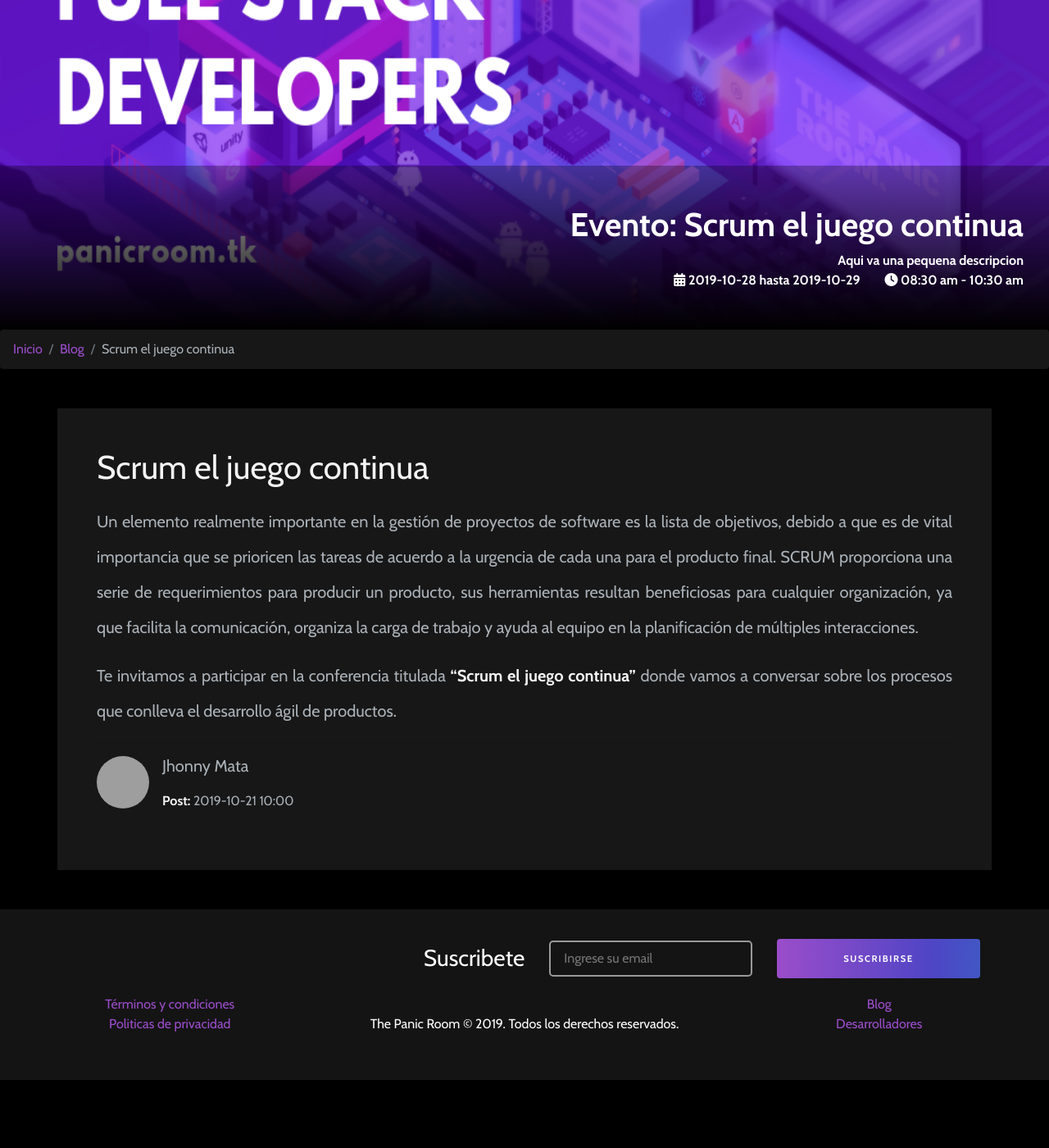
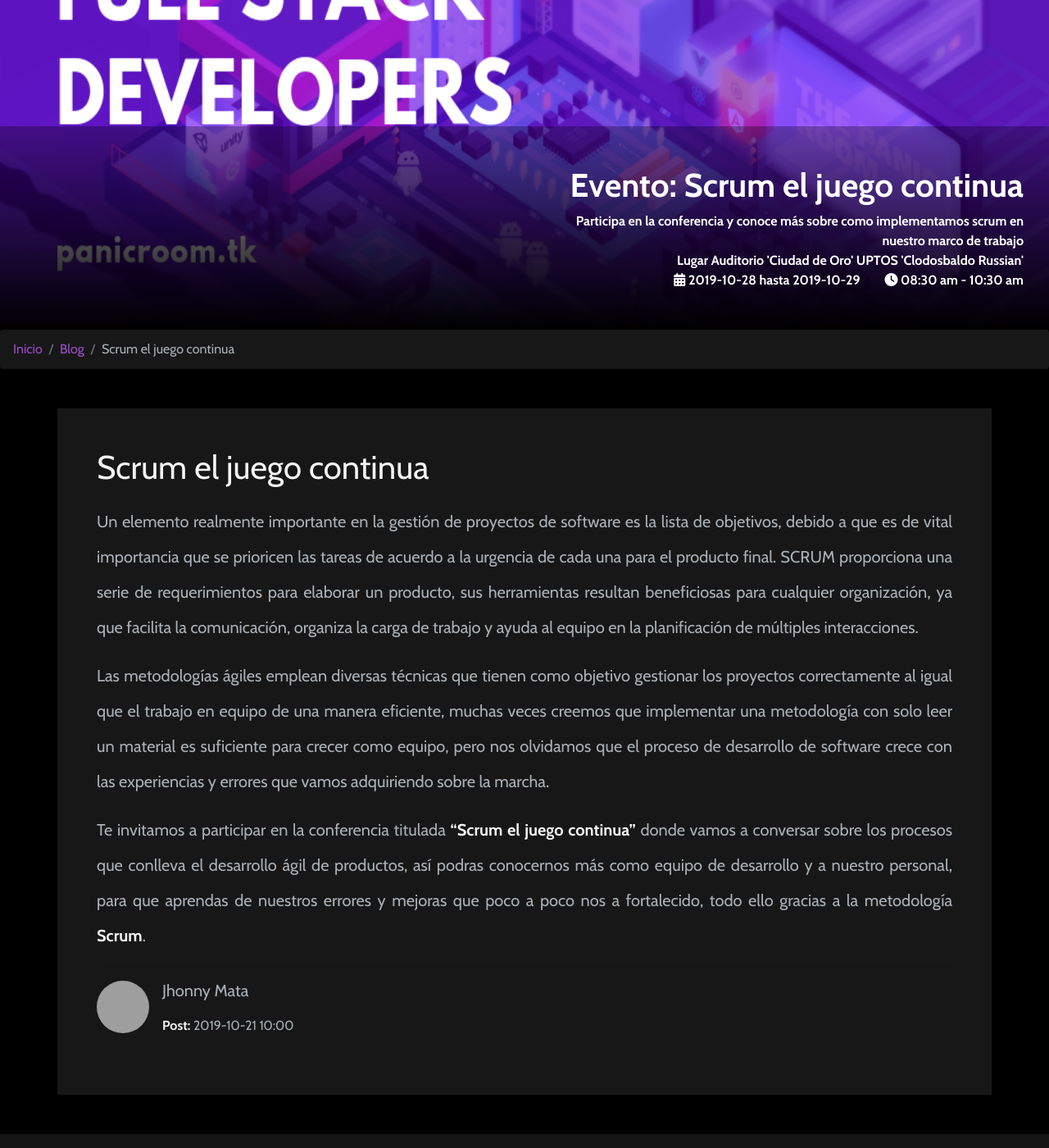
Before and after one commit to the-panic-room/the-panic-room, a Jekyll site: the page built from _posts/2019-10-21-scrum.md, in a window 1280 px wide and 1400 px high, scrolled down 348 px. Shown: the whole window at 82% size. Built offline with Jekyll 4.4.1, drawn with Linux system fonts in a browser that asks for light colours; nearby versions of some CDN libraries; before the commit the page ends 1665 px from its top, so only the background shows below that; grey boxes are pictures that could not be loaded.

Commit message:
agregado contenido post scrum

```diff
--- a/_layouts/post.html
+++ b/_layouts/post.html
@@ -9,6 +9,7 @@ layout: default
                 <div class="col-md-6">
                     <h1>{% if page.type == 'event' %}Evento: {% endif %}{{ page.cover_title | default:page.title }}</h1>
                     <p class="my-0">{{ page.summary }}</p>
+                    <p class="my-0">Lugar {{ page.place }}</p>
                     {% if page.type == 'event' %}
                     <div class="row justify-content-end">
                         <div class="col-auto"><i class="fas fa-calendar-alt" title="Fecha del evento"></i>
--- a/_posts/2019-10-21-scrum.md
+++ b/_posts/2019-10-21-scrum.md
@@ -1,7 +1,7 @@
 ---
 layout: post
 title: "Scrum el juego continua"
-summary: "Aqui va una pequena descripcion"
+summary: "Participa en la conferencia y conoce m&aacute;s sobre como implementamos scrum en nuestro marco de trabajo"
 cover: /assets/images/the panic room full stack developers.png
 type: "event"
 date: "2019-10-21 10:00:00"
@@ -19,6 +19,8 @@ breadscrums:
 ---
 # {{ page.title }}
 
-Un elemento realmente importante en la gestión de proyectos de software es la lista de objetivos, debido a que es de vital importancia que se prioricen las tareas de acuerdo a la urgencia de cada una para el producto final. SCRUM proporciona una serie de requerimientos para producir un producto, sus herramientas resultan beneficiosas para cualquier organización, ya que facilita la comunicación, organiza la carga de trabajo y ayuda al equipo en la planificación de múltiples interacciones.
+Un elemento realmente importante en la gestión de proyectos de software es la lista de objetivos, debido a que es de vital importancia que se prioricen las tareas de acuerdo a la urgencia de cada una para el producto final. SCRUM proporciona una serie de requerimientos para elaborar un producto, sus herramientas resultan beneficiosas para cualquier organización, ya que facilita la comunicación, organiza la carga de trabajo y ayuda al equipo en la planificación de múltiples interacciones.
 
-Te invitamos a participar en la conferencia titulada **"Scrum el juego continua"** donde vamos a conversar sobre los procesos que conlleva el desarrollo ágil de productos.
+Las metodologías ágiles emplean diversas técnicas que tienen como objetivo gestionar los proyectos correctamente al igual que el trabajo en equipo de una manera eficiente, muchas veces creemos que implementar una metodolog&iacute;a con solo leer un material es suficiente para crecer como equipo, pero nos olvidamos que el proceso de desarrollo de software crece con las experiencias y errores que vamos adquiriendo sobre la marcha.
+
+Te invitamos a participar en la conferencia titulada **"Scrum el juego continua"** donde vamos a conversar sobre los procesos que conlleva el desarrollo ágil de productos, as&iacute; podras conocernos m&aacute;s como equipo de desarrollo y a nuestro personal, para que aprendas de nuestros errores y mejoras que poco a poco nos a fortalecido, todo ello gracias a la metodolog&iacute;a **Scrum**.
```
